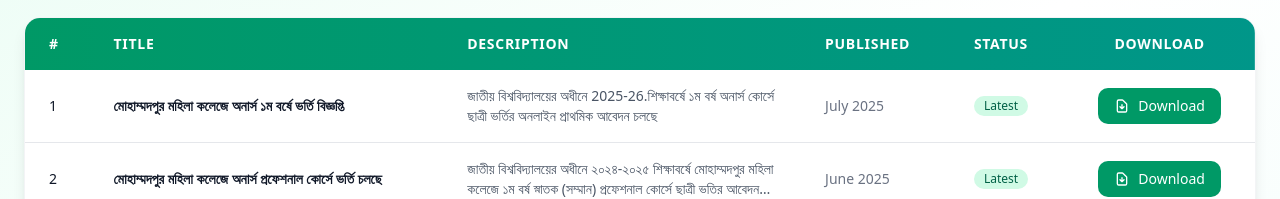
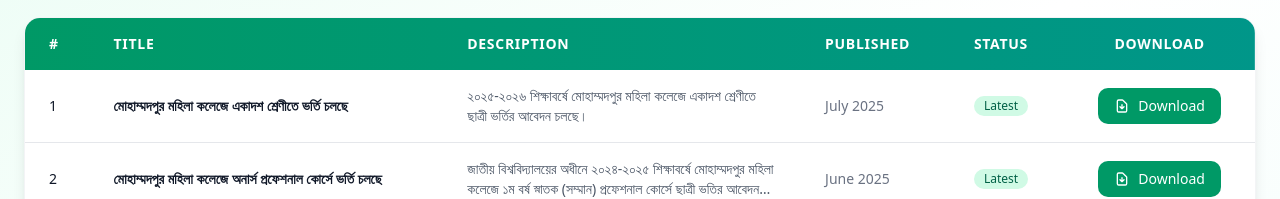
Before and after one commit to ImranParthib/edukia-client, a Next.js app: page /admission/circulars in a window 1280 px wide. Shown: the part 206-405 px from the top of the page. Built offline with nearby package versions, Linux system fonts and the light colour scheme.

Commit message:
✨ feat: update Circular component with new admission title and description for clarity

```diff
--- a/components/GallerySection.jsx
+++ b/components/GallerySection.jsx
@@ -75,7 +75,7 @@ export function GallerySection() {
             </div>
           ))}
         </div>
-        {}:
+        {}
         <div className="text-center mt-8">
           <Link href="/gallery">
             <Button
--- a/components/admission/Circular.jsx
+++ b/components/admission/Circular.jsx
@@ -6,9 +6,9 @@ const Circular = () => {
   const circulars = [
     {
       id: 1,
-      title: "মোহাম্মদপুর মহিলা কলেজে অনার্স ১ম বর্ষে ভর্তি বিজ্ঞপ্তি",
+      title: "মোহাম্মদপুর মহিলা কলেজে একাদশ শ্রেণীতে ভর্তি চলছে",
       description:
-        "জাতীয় বিশ্ববিদ্যালয়ের অধীনে 2025-26.শিক্ষাবর্ষে ১ম বর্ষ অনার্স কোর্সে ছাত্রী ভর্তির অনলাইন প্রাথমিক আবেদন চলছে",
+        "২০২৫-২০২৬ শিক্ষাবর্ষে মোহাম্মদপুর মহিলা কলেজে একাদশ শ্রেণীতে ছাত্রী ভর্তির আবেদন চলছে।",
       pdfSrc: "/circulars/admission_2025-2026.pdf",
       publishedDate: "July 2025",
       isLatest: true,
```
